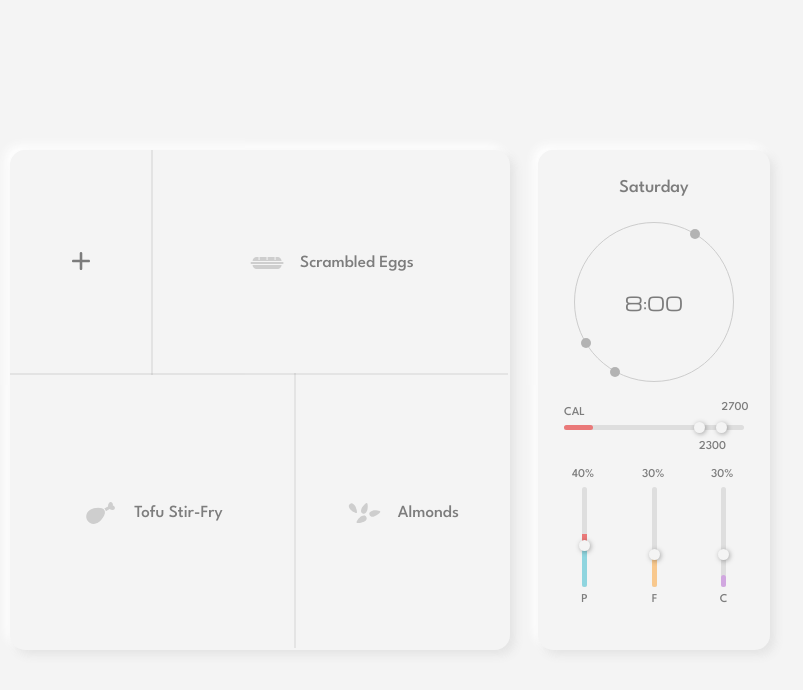
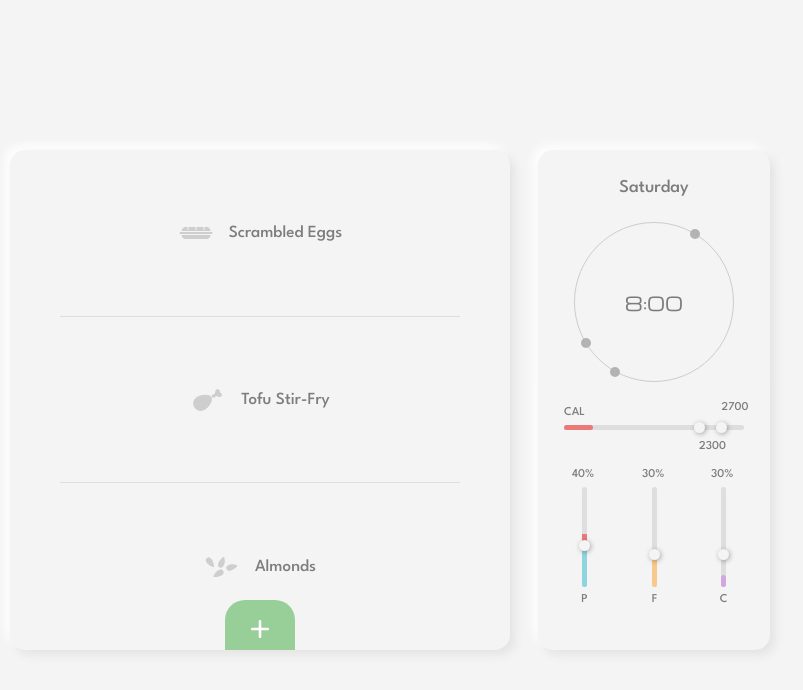
Before and after one commit to Fuyutami/NextMeal, a React (Create React App) app: page / in a window 1280 px wide. Both pictures are taken after a click on the button 662 px from the left and 425 px from the top of the page. Shown: the top 690 px of the page, without its empty margins (250-1053 px from the left). Built offline with nearby package versions, Linux system fonts and the light colour scheme.

Commit message:
redesign plate view to support any number of meals

```diff
--- /dev/null
+++ b/src/components/main/plate/AddNewBtn.js
@@ -0,0 +1,58 @@
+import React, { useEffect, useState } from 'react'
+import styled, { keyframes } from 'styled-components'
+
+import Theme from '../../other/theme'
+import { IconAdd } from '../../other/vectors'
+
+const scale = keyframes`
+	0% {
+		transform: scale(1);
+	}
+	50% {
+		transform: scale(1.5);
+	}
+	100% {
+		transform: scale(1);
+	}
+`
+
+const Button = styled.button`
+	position: absolute;
+	z-index: 1000;
+	bottom: 0;
+	left: 50%;
+	transform: translateX(-50%) translateZ(0);
+	width: 70px;
+	height: 50px;
+	border-radius: 20px 20px 0 0;
+	background-color: ${Theme.colorAccent};
+	border: none;
+	outline: none;
+	cursor: pointer;
+	padding-top: 10px;
+
+	transition: all 0.2s ease-in-out;
+	backface-visibility: hidden;
+	will-change: transform;
+
+	:hover {
+		transform: translateX(-50%) translateZ(0) scale(1.05);
+	}
+
+	:active {
+		transform: translateX(-50%) translateZ(0) scale(0.95);
+	}
+`
+
+const AddNewBtn = (props) => {
+	useEffect(() => {
+		console.log('act' + props.activeMeal)
+	}, [props.activeMeal])
+	return (
+		<Button onClick={props.activateComposer}>
+			<IconAdd fill={Theme.colorReflection} width="22" height="22" />
+		</Button>
+	)
+}
+
+export default AddNewBtn
--- a/src/components/main/plate/Controls.js
+++ /dev/null
@@ -1,68 +0,0 @@
-import React, { useEffect, useState } from 'react'
-import styled, { keyframes } from 'styled-components'
-
-import Theme from '../../other/theme'
-import { IconAdd, IconDelete, IconEdit } from '../../other/vectors'
-
-const scale = keyframes`
-	0% {
-		transform: scale(1);
-	}
-	50% {
-		transform: scale(1.5);
-	}
-	100% {
-		transform: scale(1);
-	}
-`
-
-const Container = styled.div`
-	width: 100%;
-	height: 100%;
-	display: flex;
-	flex-direction: column;
-	justify-content: space-around;
-	align-items: center;
-
-	// position on a grid should be in row 1 and span two columns
-	grid-row: 1;
-	grid-column: 1 / span 2;
-`
-
-const Button = styled.button`
-	width: 100%;
-	height: 100%;
-	border: none;
-	outline: none;
-	background: none;
-	cursor: pointer;
-
-	/* &:hover {
-		animation: ${scale} 0.3s ease-in-out 2;
-	} */
-`
-
-const Controls = (props) => {
-	useEffect(() => {
-		console.log('act' + props.activeMeal)
-	}, [props.activeMeal])
-	return (
-		<Container>
-			<Button onClick={props.activateComposer}>
-				<IconAdd fill={Theme.colorText1} width="22" height="22" />
-			</Button>
-			{/* {props.activeMeal !== undefined ? (
-				<>
-					<Button onClick={props.activateComposer}>
-						<IconEdit fill={Theme.colorText1} width="22" height="22" />{' '}
-					</Button>
-					<Button>
-						<IconDelete fill={Theme.colorText1} width="22" height="22" />{' '}
-					</Button>
-				</>
-			) : null} */}
-		</Container>
-	)
-}
-
-export default Controls
--- a/src/components/main/plate/Meal.js
+++ b/src/components/main/plate/Meal.js
@@ -6,21 +6,36 @@ import Theme from '../../other/theme'
 import { IconDelete, IconEdit, MealIcon } from '../../other/vectors'
 import { fadeIn, fadeOut } from '../../other/animations'
 
-const Container = styled.div`
-	position: relative;
+const Container = styled.li`
 	width: 100%;
-	height: 100%;
+	height: ${(props) =>
+		props.totalMeals > 2
+			? `${100 / 3}%`
+			: props.totalMeals === 2
+			? '50%'
+			: '100%'};
 	display: flex;
 	justify-content: center;
 	align-items: center;
-	grid-column: ${(props) =>
-		props.id === 0 ? 'span 5' : props.id === 1 ? 'span 4' : 'span 3'};
-	box-shadow: ${(props) =>
-		props.id === 0
-			? '-2px 0px 0px rgba(0, 0, 0, 0.07)'
-			: props.id === 1
-			? '0px -2px 0px  rgba(0, 0, 0, 0.07)'
-			: '-2px -2px 0px  rgba(0, 0, 0, 0.07)'};
+	position: relative;
+
+	cursor: pointer;
+	transition: all 0.5s ease-in-out;
+
+	:hover {
+		background: ${Theme.colorText4};
+	}
+
+	:not(:last-child)::after {
+		content: '';
+		position: absolute;
+		bottom: 0;
+		left: 50%;
+		transform: translateX(-50%);
+		width: 80%;
+		height: 1px;
+		background: ${Theme.colorText4};
+	}
 `
 
 const MealWrapper = styled.div`
@@ -65,7 +80,6 @@ const ActiveMealWrapper = styled.div`
 `
 
 const Name = styled.p`
-	max-width: 120px;
 	font-size: 1.7rem;
 	line-height: 2rem;
 	font-family: 'League Spartan', sans-serif;
@@ -141,99 +155,107 @@ const Controls = styled.div`
 `
 
 const Meal = (props) => {
-	const [macros, setMacros] = useState({ protein: 0, fat: 0, carbs: 0 })
+	// const [macros, setMacros] = useState({ protein: 0, fat: 0, carbs: 0 })
+	const [totalMeals, setTotalMeals] = useState(0)
 
-	const calculateMacros = () => {
-		const nutrition = props.mealData.nutrition
-		const total = nutrition.protein + nutrition.fat + nutrition.carbs
-		const protein = (nutrition.protein / total) * 100
-		const fat = (nutrition.fat / total) * 100
-		const carbs = (nutrition.carbs / total) * 100
-		setMacros({ protein: protein, fat: fat, carbs: carbs })
-	}
+	// const calculateMacros = () => {
+	// 	const nutrition = props.mealData.nutrition
+	// 	const total = nutrition.protein + nutrition.fat + nutrition.carbs
+	// 	const protein = (nutrition.protein / total) * 100
+	// 	const fat = (nutrition.fat / total) * 100
+	// 	const carbs = (nutrition.carbs / total) * 100
+	// 	setMacros({ protein: protein, fat: fat, carbs: carbs })
+	// }
 
 	useEffect(() => {
-		calculateMacros()
-	}, [props.mealData])
+		setTotalMeals(props.dayData.meals.length)
+	}, [props.dayData.meals])
 
 	return (
-		<Container
-			id={props.id}
-			onMouseEnter={() => {
-				props.setActiveMeal(props.id)
-			}}
-			onMouseLeave={() => {
-				props.deactivateMeal()
-			}}
-		>
-			<CSSTransition
-				in={props.active}
-				timeout={1000}
-				classNames="fade"
-				unmountOnExit
-			>
-				<ActiveMealContainer>
-					<Controls>
-						<IconEdit fill={Theme.colorReflection} width="20px" height="20px" />
-						<IconDelete
-							fill={Theme.colorReflection}
-							width="22px"
-							height="22px"
-						/>
-					</Controls>
-					<ActiveMealWrapper>
-						<MealWrapper>
-							<MealIcon
-								category={props.mealData.category}
-								fill={Theme.colorReflection}
-							/>
-							<Name active={true}>{props.mealData.name}</Name>
-						</MealWrapper>
-						<MacrosContainer>
-							<MacroWrapper>
-								<MacroName>P</MacroName>
-								<MacroBar value={macros.protein} />
+		<Container totalMeals={totalMeals}>
+			<MealWrapper>
+				{' '}
+				<MealIcon category={props.mealData.category} fill={Theme.colorText3} />
+				<Name active={false}>{props.mealData.name}</Name>
+			</MealWrapper>
+		</Container>
+		// <Container
+		// 	id={props.id}
+		// 	onMouseEnter={() => {
+		// 		props.setActiveMeal(props.id)
+		// 	}}
+		// 	onMouseLeave={() => {
+		// 		props.deactivateMeal()
+		// 	}}
+		// >
+		// 	<CSSTransition
+		// 		in={props.active}
+		// 		timeout={1000}
+		// 		classNames="fade"
+		// 		unmountOnExit
+		// 	>
+		// 		<ActiveMealContainer>
+		// 			<Controls>
+		// 				<IconEdit fill={Theme.colorReflection} width="20px" height="20px" />
+		// 				<IconDelete
+		// 					fill={Theme.colorReflection}
+		// 					width="22px"
+		// 					height="22px"
+		// 				/>
+		// 			</Controls>
+		// 			<ActiveMealWrapper>
+		// 				<MealWrapper>
+		// 					<MealIcon
+		// 						category={props.mealData.category}
+		// 						fill={Theme.colorReflection}
+		// 					/>
+		// 					<Name active={true}>{props.mealData.name}</Name>
+		// 				</MealWrapper>
+		// 				<MacrosContainer>
+		// 					<MacroWrapper>
+		// 						<MacroName>P</MacroName>
+		// 						<MacroBar value={macros.protein} />
 
-								<MacroValue>
-									{Math.round(props.mealData.nutrition.protein)}g
-								</MacroValue>
-							</MacroWrapper>
-							<MacroWrapper>
-								<MacroName>F</MacroName>
-								<MacroBar value={macros.fat} />
+		// 						<MacroValue>
+		// 							{Math.round(props.mealData.nutrition.protein)}g
+		// 						</MacroValue>
+		// 					</MacroWrapper>
+		// 					<MacroWrapper>
+		// 						<MacroName>F</MacroName>
+		// 						<MacroBar value={macros.fat} />
 
-								<MacroValue>
-									{Math.round(props.mealData.nutrition.fat)}g
-								</MacroValue>
-							</MacroWrapper>
-							<MacroWrapper>
-								<MacroName>C</MacroName>
-								<MacroBar value={macros.carbs} />
+		// 						<MacroValue>
+		// 							{Math.round(props.mealData.nutrition.fat)}g
+		// 						</MacroValue>
+		// 					</MacroWrapper>
+		// 					<MacroWrapper>
+		// 						<MacroName>C</MacroName>
+		// 						<MacroBar value={macros.carbs} />
 
-								<MacroValue>
-									{Math.round(props.mealData.nutrition.carbs)}g
-								</MacroValue>
-							</MacroWrapper>
-						</MacrosContainer>
-						<CalorieLabel>{props.mealData.nutrition.calories} CAL</CalorieLabel>
-					</ActiveMealWrapper>
-				</ActiveMealContainer>
-			</CSSTransition>
-			<CSSTransition
-				in={!props.active}
-				timeout={1000}
-				classNames="fade"
-				unmountOnExit
-			>
-				<MealWrapper>
-					<MealIcon
-						category={props.mealData.category}
-						fill={Theme.colorText3}
-					/>
-					<Name active={false}>{props.mealData.name}</Name>
-				</MealWrapper>
-			</CSSTransition>
-		</Container>
+		// 						<MacroValue>
+		// 							{Math.round(props.mealData.nutrition.carbs)}g
+		// 						</MacroValue>
+		// 					</MacroWrapper>
+		// 				</MacrosContainer>
+		// 				<CalorieLabel>{props.mealData.nutrition.calories} CAL</CalorieLabel>
+		// 			</ActiveMealWrapper>
+		// 		</ActiveMealContainer>
+		// 	</CSSTransition>
+		// 	<CSSTransition
+		// 		in={!props.active}
+		// 		timeout={1000}
+		// 		classNames="fade"
+		// 		unmountOnExit
+		// 	>
+		// 		<MealWrapper>
+		// 			<MealIcon
+		// 				category={props.mealData.category}
+		// 				fill={Theme.colorText3}
+		// 			/>
+		// 			<Name active={false}>{props.mealData.name}</Name>
+		// 		</MealWrapper>
+		// 	</CSSTransition>
+		// </Container>
 	)
 }
 
--- a/src/components/main/plate/Plate.js
+++ b/src/components/main/plate/Plate.js
@@ -3,7 +3,7 @@ import styled, { keyframes } from 'styled-components'
 
 import Theme from '../../other/theme'
 import { fadeIn } from '../../other/animations'
-import Controls from './Controls'
+import AddNewBtn from './AddNewBtn'
 import Meal from './Meal'
 
 const Container = styled.div`
@@ -18,14 +18,24 @@ const Container = styled.div`
 	animation: ${fadeIn} 3s ease-in-out forwards;
 	padding: 0;
 	overflow: hidden;
+	position: relative;
 `
-
-const PlateWrapper = styled.div`
+// unordered list
+const MealsWrapper = styled.ul`
 	width: 100%;
 	height: 100%;
-	display: grid;
-	grid-template-rows: 45% 55%;
-	grid-template-columns: repeat(7, 1fr);
+	display: flex;
+	flex-direction: column;
+	align-items: center;
+	padding: 0;
+	overflow-y: scroll;
+	overflow-x: hidden;
+	list-style: none;
+
+	::-webkit-scrollbar {
+		width: 0px;
+		background: transparent;
+	}
 `
 
 const Plate = (props) => {
@@ -46,28 +56,23 @@ const Plate = (props) => {
 	return (
 		<>
 			<Container>
-				<PlateWrapper>
-					<Controls
-						activeMeal={activeMeal}
-						activateComposer={props.activateComposer}
-					/>
+				<AddNewBtn
+					activeMeal={activeMeal}
+					activateComposer={props.activateComposer}
+				/>
+				<MealsWrapper>
 					{props.dayData.meals.map((meal, index) => {
 						return (
 							<Meal
 								key={index}
 								id={index}
-								active={activeMeal === index}
 								mealData={meal}
 								index={index}
 								dayData={props.dayData}
-								setActiveMeal={(index) => {
-									activateMeal(index)
-								}}
-								deactivateMeal={deactivateMeal}
 							/>
 						)
 					})}
-				</PlateWrapper>
+				</MealsWrapper>
 			</Container>
 		</>
 	)
--- a/src/components/other/data.js
+++ b/src/components/other/data.js
@@ -150,62 +150,6 @@ export const weeklyMenuData = [
 					fat: 1.7,
 				},
 			},
-			{
-				id: 2,
-				time: { hours: 13, minutes: 0 },
-				name: 'Grilled Salmon',
-				category: 'main',
-				ingredients: [
-					{
-						id: 8,
-						name: 'Salmon',
-						quantityGrams: 150,
-						nutrition: {
-							calories: 206,
-							protein: 22.5,
-							carbs: 0,
-							fat: 13.4,
-							saturatedFat: 3.1,
-							sugar: 0,
-							sodium: 59,
-						},
-					},
-				],
-				nutrition: {
-					calories: 309,
-					protein: 33.75,
-					carbs: 0,
-					fat: 20.1,
-				},
-			},
-			{
-				id: 3,
-				time: { hours: 19, minutes: 0 },
-				name: 'Greek Yogurt',
-				category: 'snacks',
-				ingredients: [
-					{
-						id: 9,
-						name: 'Greek Yogurt',
-						quantityGrams: 200,
-						nutrition: {
-							calories: 154,
-							protein: 10.2,
-							carbs: 17.5,
-							fat: 4.0,
-							saturatedFat: 2.6,
-							sugar: 16.4,
-							sodium: 61,
-						},
-					},
-				],
-				nutrition: {
-					calories: 308,
-					protein: 20.4,
-					carbs: 35,
-					fat: 8,
-				},
-			},
 		],
 		totalNutrition: {
 			calories: 0,
@@ -296,34 +240,6 @@ export const weeklyMenuData = [
 					protein: 33.75,
 					carbs: 0,
 					fat: 20.1,
-				},
-			},
-			{
-				id: 3,
-				time: { hours: 19, minutes: 0 },
-				name: 'Greek Yogurt',
-				category: 'snacks',
-				ingredients: [
-					{
-						id: 9,
-						name: 'Greek Yogurt',
-						quantityGrams: 200,
-						nutrition: {
-							calories: 154,
-							protein: 10.2,
-							carbs: 17.5,
-							fat: 4.0,
-							saturatedFat: 2.6,
-							sugar: 16.4,
-							sodium: 61,
-						},
-					},
-				],
-				nutrition: {
-					calories: 308,
-					protein: 20.4,
-					carbs: 35,
-					fat: 8,
 				},
 			},
 		],
```
Also changed, not shown: public/images/icon-add.png (added).
